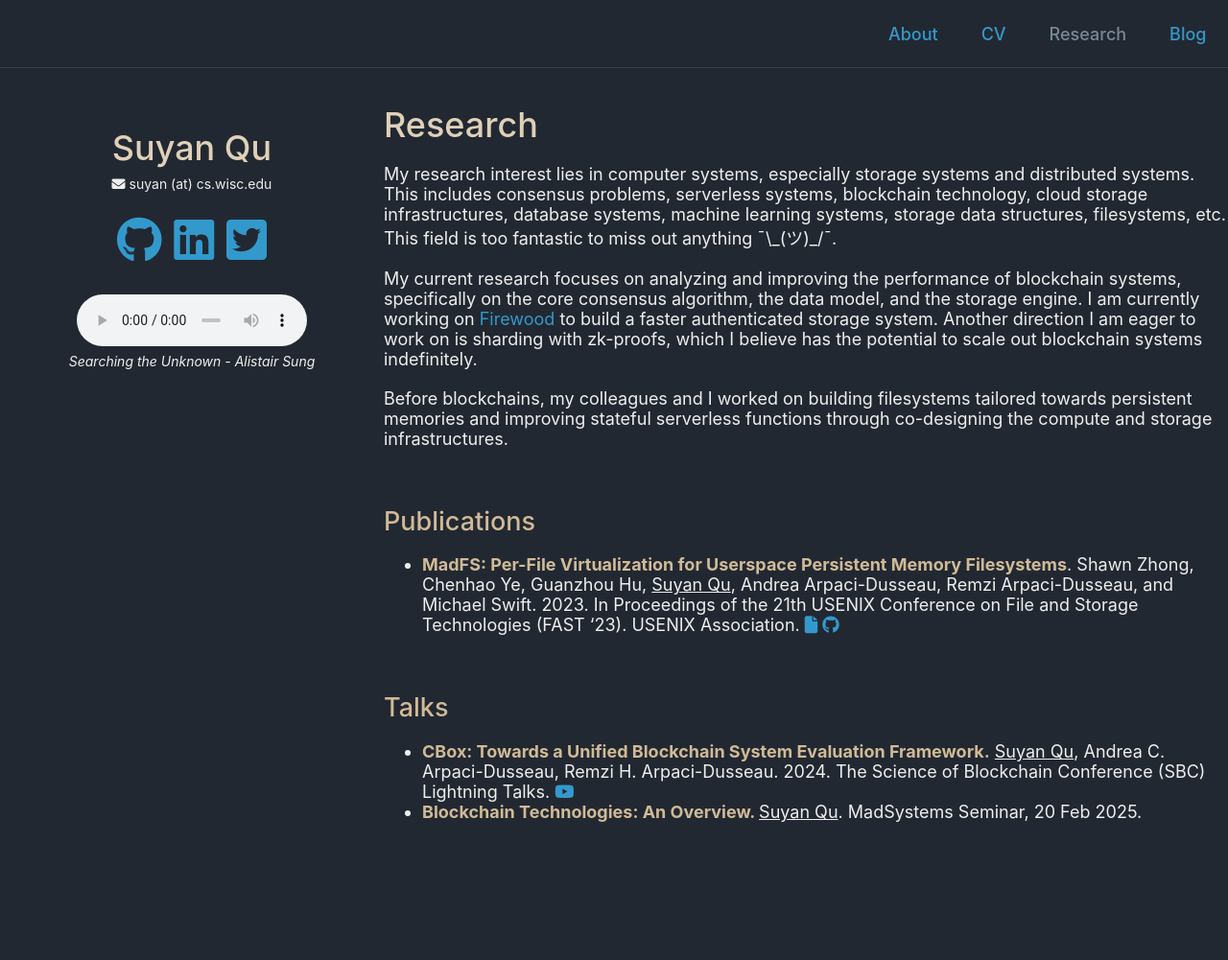
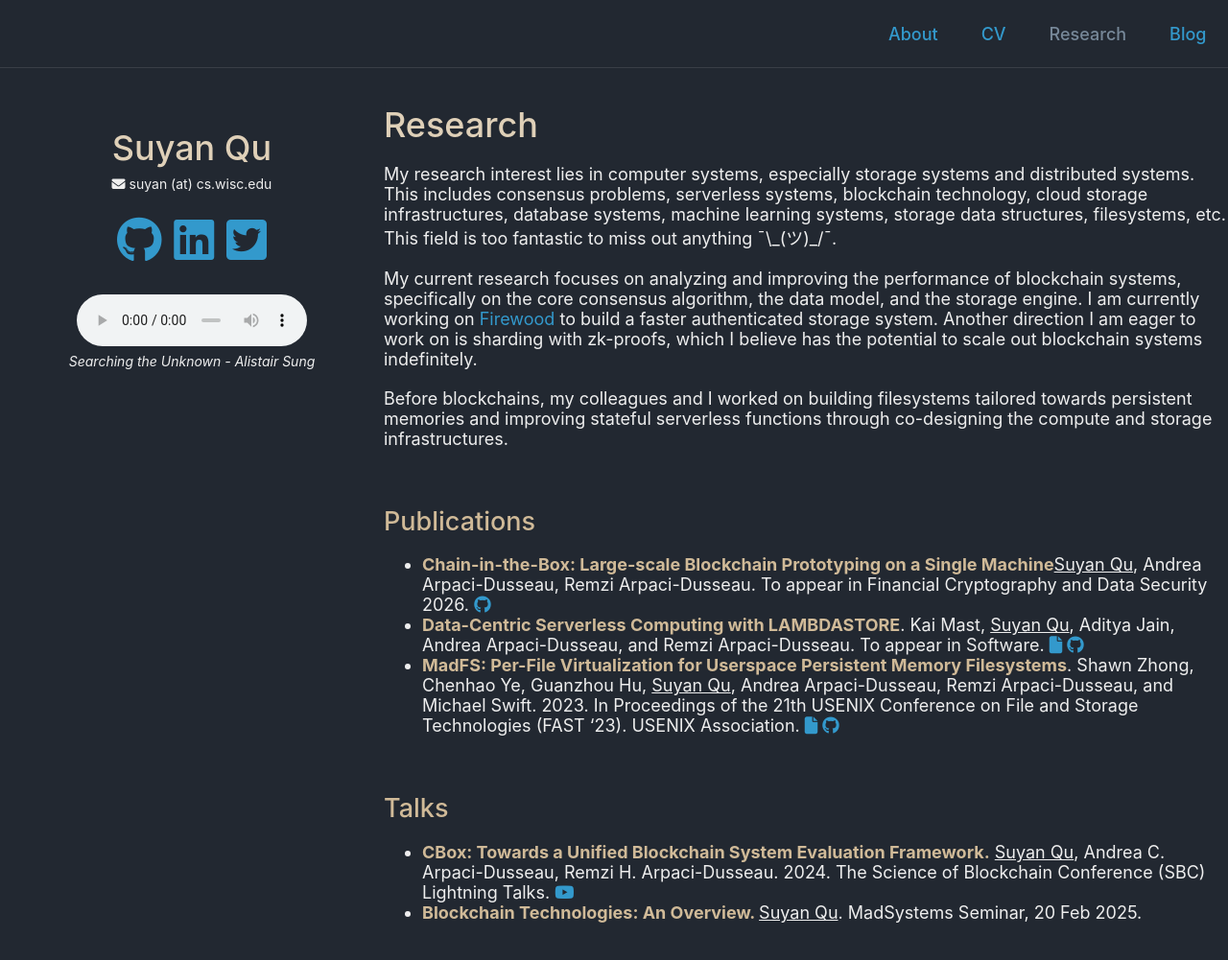
Before and after one commit to qusuyan/qusuyan.github.io, a Jekyll site: the page built from research.md, in a window 1280 px wide and 1032 px high. Shown: the top 1001 px of the window at 96% size. Built offline with Jekyll 4.4.1, drawn with Linux system fonts in a browser that asks for light colours.

Commit message:
Add new publications

```diff
--- a/research.md
+++ b/research.md
@@ -14,6 +14,8 @@ Before blockchains, my colleagues and I worked on building filesystems tailored
 &nbsp;
 
 ## Publications
+* <b>Chain-in-the-Box: Large-scale Blockchain Prototyping on a Single Machine</b><u>Suyan Qu</u>, Andrea Arpaci-Dusseau, Remzi Arpaci-Dusseau. To appear in Financial Cryptography and Data Security 2026. [<i class="fa-brands fa-github"></i>](https://github.com/qusuyan/CBox)
+* <b>Data-Centric Serverless Computing with LAMBDASTORE</b>. Kai Mast, <u>Suyan Qu</u>, Aditya Jain, Andrea Arpaci-Dusseau, and Remzi Arpaci-Dusseau. To appear in Software. [<i class="fa-solid fa-file"></i>](https://www.preprints.org/manuscript/202512.0965) [<i class="fa-brands fa-github"></i>](https://github.com/kaimast/lambda-store)
 * <b>MadFS: Per-File Virtualization for Userspace Persistent Memory Filesystems</b>. Shawn Zhong, Chenhao Ye, Guanzhou Hu, <u>Suyan Qu</u>, Andrea Arpaci-Dusseau, Remzi Arpaci-Dusseau, and Michael Swift. 2023. In Proceedings of the 21th USENIX Conference on File and Storage Technologies (FAST ‘23). USENIX Association. [<i class="fa-solid fa-file"></i>](https://www.usenix.org/conference/fast23/presentation/zhong) [<i class="fa-brands fa-github"></i>](https://github.com/WiscADSL/MadFS)
 
 &nbsp;
```
